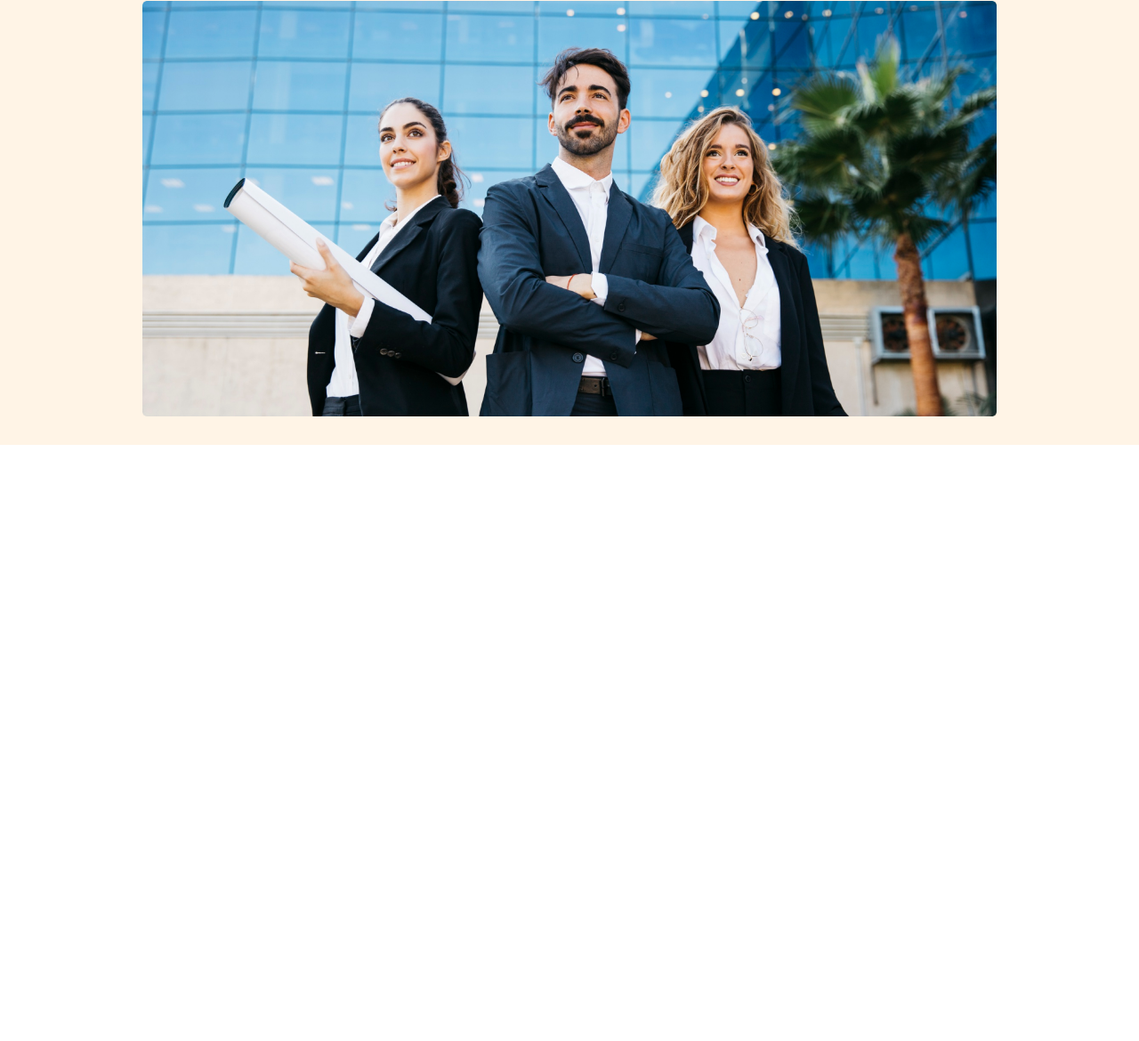
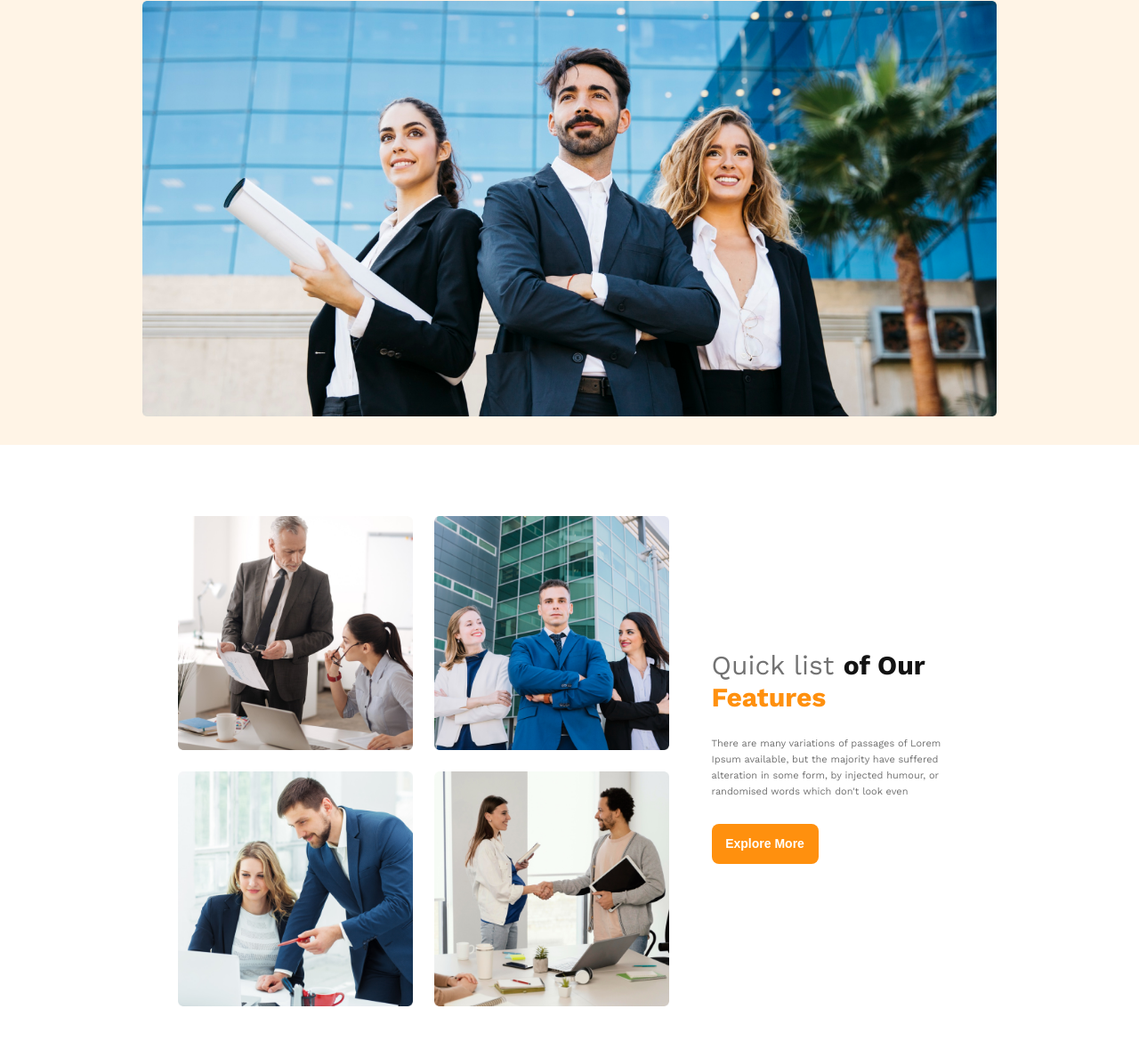
Before and after one commit to md-sazzadul/g3-architects, a plain HTML site: page index.html in a window 1280 px wide. Shown: the part 479-1649 px from the top of the page at 89% size. Before the commit the page ends 979 px from the top, so only its background shows below. Drawn offline with nearby package versions, Linux system fonts and the light colour scheme.

Commit message:
Feature Section Finished

```diff
--- a/index.html
+++ b/index.html
@@ -24,9 +24,27 @@
         <div class="banner">
             <h1>Brand New Group of Architects</h1>
             <p>There are many variations of passages of Lorem Ipsum available, but the majority have suffered alteration in some form, by injected humour, or randomised words which don't look even</p>
-            <button>Explore More</button>
+            <button class="explore">Explore More</button>
             <img src="images/banner.png" alt="">
         </div>
     </header>
+
+    <!-- -------------------------------- Main Start ----------------------------- -->
+    <!-- ------------------------------ Feature Section Start -------------------- -->
+    <section class="features-container">
+        <div class="features">
+            <div class="feature-images">
+                <img src="images/team1.png" alt="">
+                <img src="images/team2.png" alt="">
+                <img src="images/team3.png" alt="">
+                <img src="images/team4.png" alt="">
+            </div>
+            <div class="feature-description">
+                <h2>Quick list <span class="feature-black">of Our </span><span class="feature-orange">Features</span></h2>
+                <p>There are many variations of passages of Lorem Ipsum available, but the majority have suffered alteration in some form, by injected humour, or randomised words which don't look even</p>
+                <button class="explore">Explore More</button>
+            </div>
+        </div>
+    </section>
 </body>
 </html>
--- a/styles/style.css
+++ b/styles/style.css
@@ -59,7 +59,7 @@ nav {
     color: #727272;
 }
 
-.banner button {
+.explore {
     background-color: #FF900E;
     border: none;
     border-radius: 8px;
@@ -75,3 +75,53 @@ nav {
 .banner img {
     width: 100%;
 }
+
+/* ------------------ feature Section Start ------------------- */
+.features-container {
+    padding: 80px 200px;
+}
+
+.features {
+    display: flex;
+    justify-content: center;
+    align-items: center;
+    gap: 48px;
+}
+
+.feature-images {
+    display: grid;
+    grid-template-columns: repeat(2, 1fr);
+    grid-gap: 24px;
+}
+
+.feature-images img {
+    width: 100%;
+}
+
+.feature-description {
+    width: 360px;
+}
+
+.feature-description h2 {
+    font-weight: 500;
+    font-size: 30px;
+    color: #727272;
+    line-height: 36px;
+}
+
+.feature-black {
+    font-weight: 700;
+    color: #131313;
+}
+
+.feature-orange {
+    font-weight: 700;
+    color: #FF900E;
+}
+
+.feature-description p {
+    font-weight: 400;
+    font-size: 11px;
+    line-height: 18px;
+    color: #727272;
+}
```
